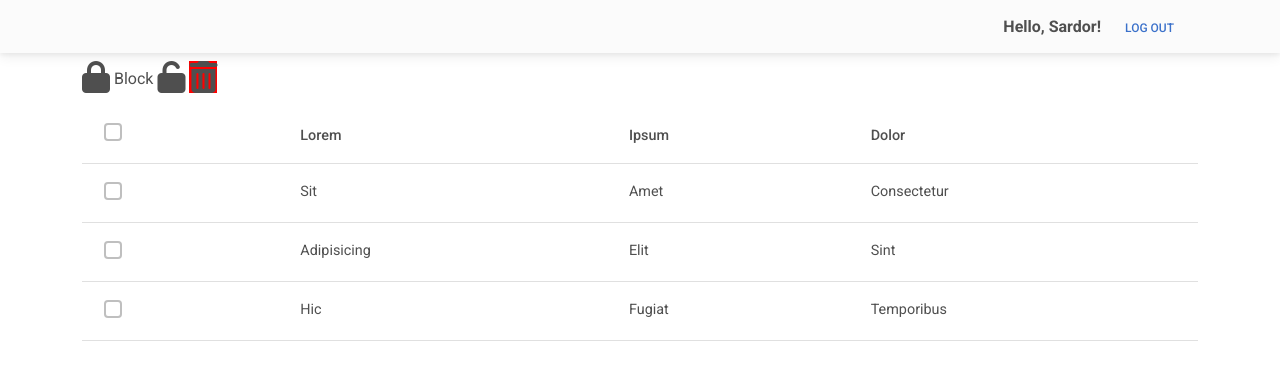
After one commit to irgashevsardor/itransition-task-4, a Django app: page /users/panel/ in a window 1280 px wide. The commit adds this page. Shown: the top 380 px of the page. Run offline with Django 4.2, Linux system fonts and the light colour scheme; some libraries are stand-ins or nearby versions.

Commit message:
Sketch Management Panel

```diff
--- a/templates/base.html
+++ b/templates/base.html
@@ -15,6 +15,7 @@
 
 </head>
 
+
 <body>
     <main>
         {% block content %}
--- /dev/null
+++ b/users/templates/users/panel.html
@@ -0,0 +1,84 @@
+{% extends 'base.html' %}
+{% block content %}
+
+<!-- Navbar -->
+<nav class="navbar navbar-expand-lg navbar-light bg-light">
+    <!-- Container wrapper -->
+    <div class="container" id="navbar">
+        <div class="d-flex align-items-center ms-auto">
+            <span class="fs-6 fw-bold me-2">Hello, Sardor!</span>
+            <button type="button" class="btn btn-link px-3 me-2">
+                Log out
+            </button>
+        </div>
+    </div>
+</nav>
+<div class="container">
+    <ul class="navbar-nav flex-row">
+        <li class="nav-item me-3 me-lg-1">
+            <a class="nav-link d-sm-flex align-items-sm-center" href="#">
+                <span><i class="fas fa-lock fa-2x me-10"></i></span>
+                <span class="d-none d-sm-block ms-1">Block</span>
+            </a>
+        </li>
+        <li class="nav-item me-3 me-lg-1">
+            <a class="nav-link" href="#">
+                <span><i class="fas fa-unlock fa-2x me-10"></i></span>
+            </a>
+        </li>
+        <li class="nav-item me-3 me-lg-1">
+            <a class="nav-link" href="#">
+                <span><i class="far fa-trash-can fa-2x fa-solid" style="background:red"></i></span>
+            </a>
+        </li>
+    </ul>
+    <div class="me-10"></div>
+    <table class="table">
+        <thead>
+            <tr>
+                <th scope="col">
+                    <div class="form-check">
+                        <input class="form-check-input" type="checkbox" value="" id="flexCheckDefault" />
+                    </div>
+                </th>
+                <th scope="col">Lorem</th>
+                <th scope="col">Ipsum</th>
+                <th scope="col">Dolor</th>
+            </tr>
+        </thead>
+        <tbody>
+            <tr>
+                <th scope="row">
+                    <div class="form-check">
+                        <input class="form-check-input" type="checkbox" value="" id="flexCheckDefault" />
+                    </div>
+                </th>
+                <td>Sit</td>
+                <td>Amet</td>
+                <td>Consectetur</td>
+            </tr>
+            <tr>
+                <th scope="row">
+                    <div class="form-check">
+                        <input class="form-check-input" type="checkbox" value="" id="flexCheckDefault" />
+                    </div>
+                </th>
+                <td>Adipisicing</td>
+                <td>Elit</td>
+                <td>Sint</td>
+            </tr>
+            <tr>
+                <th scope="row">
+                    <div class="form-check">
+                        <input class="form-check-input" type="checkbox" value="" id="flexCheckDefault" />
+                    </div>
+                </th>
+                <td>Hic</td>
+                <td>Fugiat</td>
+                <td>Temporibus</td>
+            </tr>
+        </tbody>
+    </table>
+</div>
+{% endblock %}
+<!-- Navbar -->
--- a/users/templates/users/register.html
+++ b/users/templates/users/register.html
@@ -27,7 +27,7 @@
             <label class="form-label" for="password2">Password confirmation</label>
         </div>
         <!-- Submit button -->
-        <button type="button" class="btn btn-primary btn-block mb-4">Register</button>
+        <button type="submit" class="btn btn-primary btn-block mb-4">Register</button>
 
         <div class="text-center">
             <p>Already have an account? <a href="{% url 'login' %}">Log In</a></p>
--- a/users/urls.py
+++ b/users/urls.py
@@ -5,5 +5,6 @@ from . import views
 
 urlpatterns = [
     path('login/', views.login_user, name='login'),
-    path('register/', views.register_user, name='register')
+    path('register/', views.register_user, name='register'),
+    path('panel/', views.panel, name='panel')
 ]
--- a/users/views.py
+++ b/users/views.py
@@ -1,12 +1,24 @@
-from django.shortcuts import render
+from django.shortcuts import redirect, render
+from django.contrib import messages
 from .forms import RegisterUserForm
 
 # Create your views here.
 
 
 def register_user(request):
-    form = RegisterUserForm()
+    if request.method == 'POST':
+        form = RegisterUserForm(request.POST)
+        if form.is_valid():
+            form.save()
+            messages.success(request, 'Registration Successful.')
+            return redirect('login')
+    else:
+        form = RegisterUserForm()
     return render(request, 'users/register.html', {'form': form})
+
 
 def login_user(request):
     return render(request, 'users/login.html')
+
+def panel(request):
+    return render(request, 'users/panel.html')
```
Also changed, not shown: templates/home.html (deleted, +0 -13 lines).
